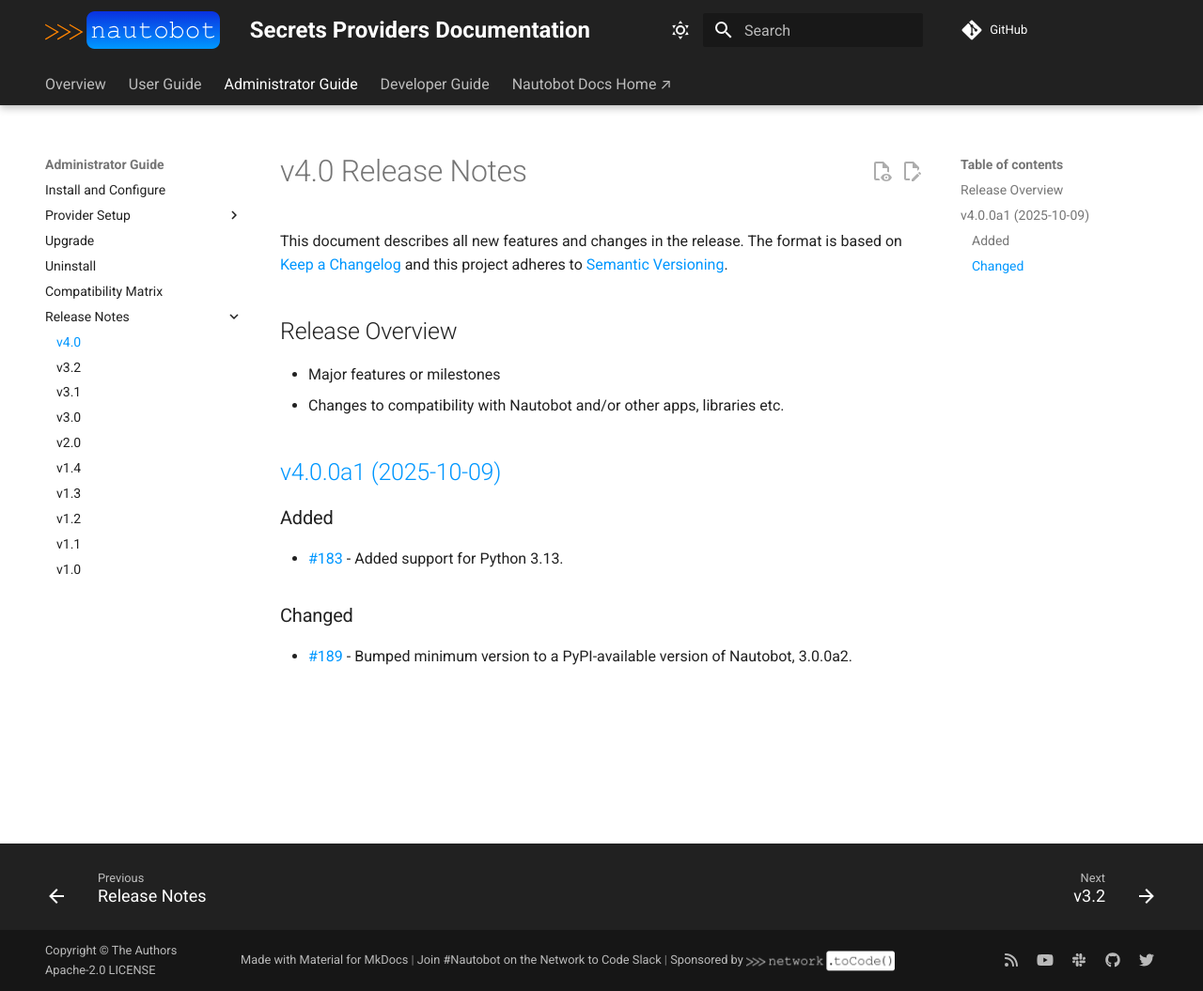
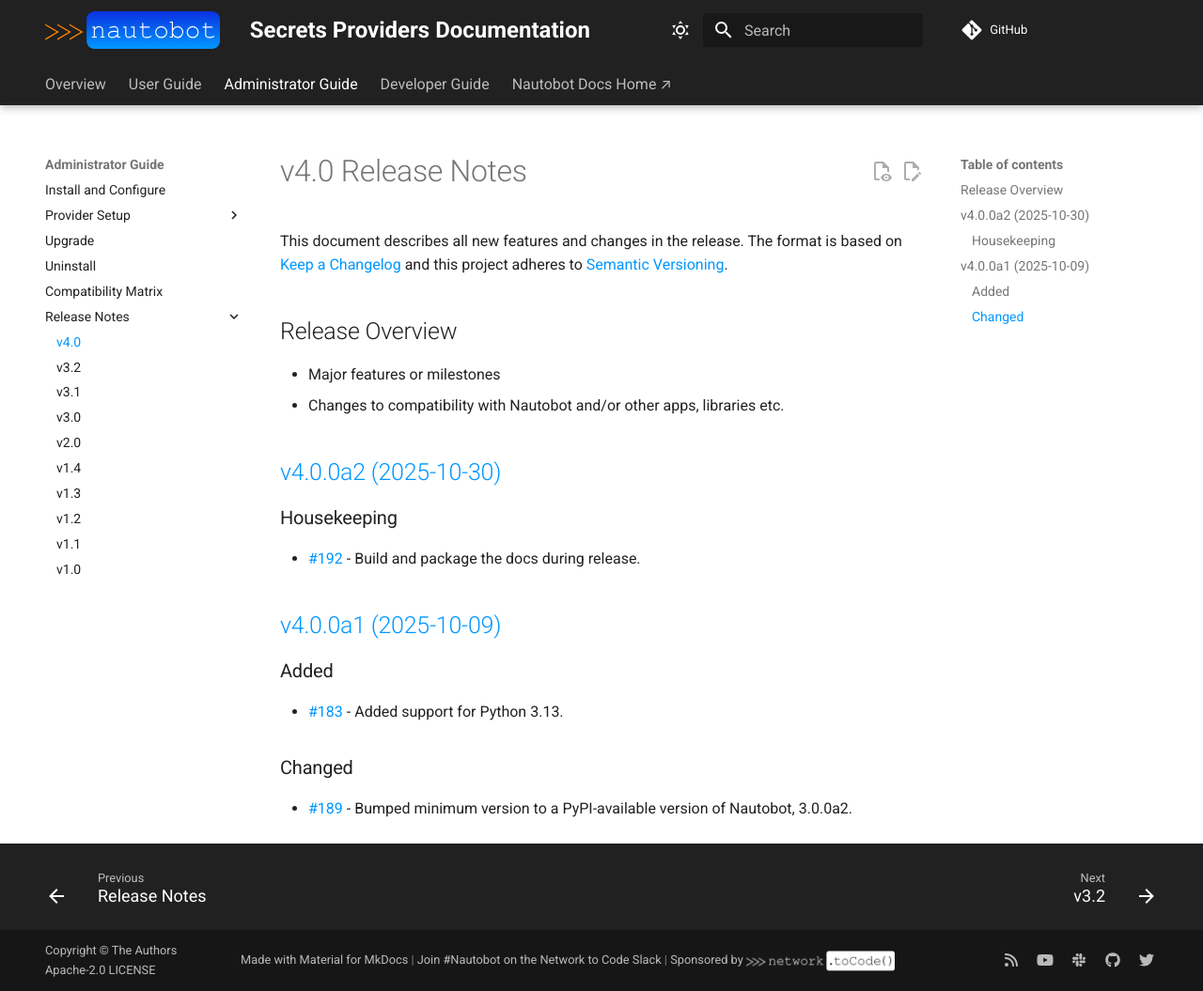
Before and after one commit to nautobot/nautobot-app-secrets-providers, an MkDocs documentation site: the page built from docs/admin/release_notes/version_4.0.md, in a window 1280 px wide and 1055 px high. Shown: the whole window at 94% size. Built offline with MkDocs 1.6.1 and Material for MkDocs 9.7.7, drawn with Linux system fonts in a browser that asks for light colours; comment, search, counter and statistics services are not loaded.

Commit message:
Bump and release notes

```diff
--- a/docs/admin/release_notes/version_4.0.md
+++ b/docs/admin/release_notes/version_4.0.md
@@ -8,6 +8,13 @@
 - Major features or milestones
 - Changes to compatibility with Nautobot and/or other apps, libraries etc.
 
+<!-- towncrier release notes start -->
+## [v4.0.0a2 (2025-10-30)](https://github.com/nautobot/nautobot-app-secrets-providers/releases/tag/v4.0.0a2)
+
+### Housekeeping
+
+- [#192](https://github.com/nautobot/nautobot-app-secrets-providers/issues/192) - Build and package the docs during release.
+
 ## [v4.0.0a1 (2025-10-09)](https://github.com/nautobot/nautobot-app-secrets-providers/releases/tag/v4.0.0a1)
 
 ### Added
--- a/pyproject.toml
+++ b/pyproject.toml
@@ -1,6 +1,6 @@
 [tool.poetry]
 name = "nautobot-secrets-providers"
-version = "4.0.0a1"
+version = "4.0.0a2"
 description = "Nautobot Secrets Providers App"
 authors = ["Network to Code, LLC <info@networktocode.com>"]
 license = "Apache-2.0"
@@ -187,7 +187,7 @@
 [tool.towncrier]
 package = "nautobot_secrets_providers"
 directory = "changes"
-filename = "docs/admin/release_notes/version_X.Y.md"
+filename = "docs/admin/release_notes/version_4.0.md"
 template = "development/towncrier_template.j2"
 start_string = "<!-- towncrier release notes start -->"
 issue_format = "[#{issue}](https://github.com/nautobot/nautobot-app-secrets-providers/issues/{issue})"
```
Also changed, not shown: 1 other file.
